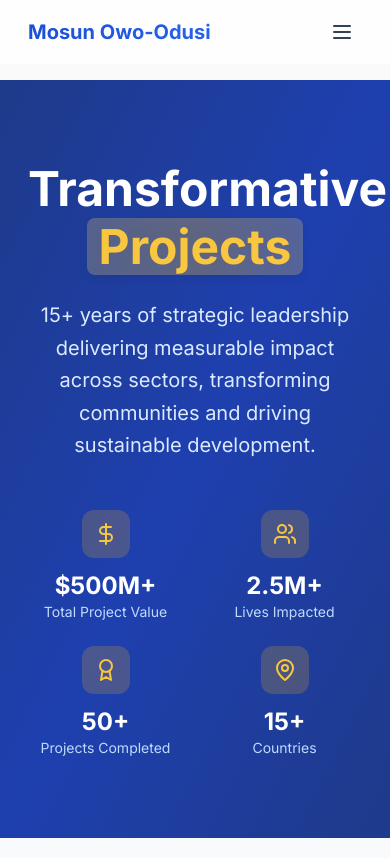
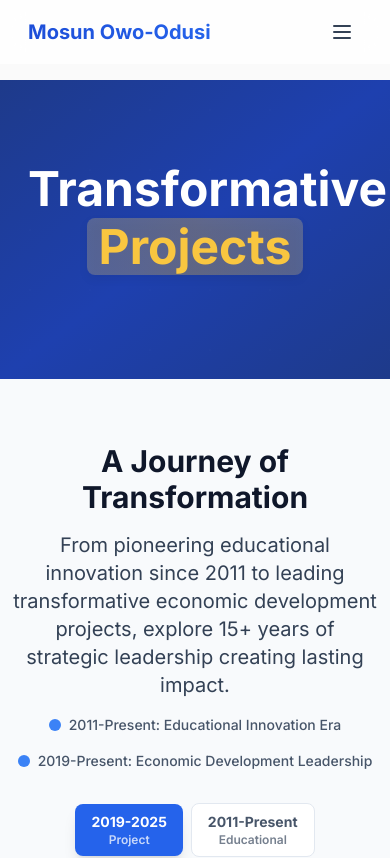
Before and after one commit to Paulkelvin/Mosun-Owo-Odusi, a Next.js app: page /projects in a window 390 px wide. Shown: the top 858 px of the page. Built offline with nearby package versions, Linux system fonts and the light colour scheme.

Commit message:
Simplify projects hero section and center timeline navigation
- Remove hero section description and stats, keep only 'Transformative Projects' title
- Center project years horizontally in mobile navigation for better layout
- Clean minimal hero section design

```diff
--- a/app/projects/page.tsx
+++ b/app/projects/page.tsx
@@ -320,34 +320,6 @@ export default function Projects() {
               <h1 className="text-5xl lg:text-6xl font-bold text-white mb-6">
                 Transformative <HighlightText highlightColor="gold"><span className="text-gold-300">Projects</span></HighlightText>
               </h1>
-              <p className="text-xl lg:text-2xl text-primary-100 mb-8 max-w-3xl mx-auto leading-relaxed">
-                15+ years of strategic leadership delivering measurable impact across sectors,
-                transforming communities and driving sustainable development.
-              </p>
-
-              {/* Hero Stats */}
-              <div className="grid grid-cols-2 lg:grid-cols-4 gap-6 lg:gap-8 mt-12">
-                {[
-                  { icon: DollarSign, label: "Total Project Value", value: "$500M+" },
-                  { icon: Users, label: "Lives Impacted", value: "2.5M+" },
-                  { icon: Award, label: "Projects Completed", value: "50+" },
-                  { icon: MapPin, label: "Countries", value: "15+" }
-                ].map((stat, index) => (
-                  <motion.div
-                    key={stat.label}
-                    initial={{ opacity: 0, y: 20 }}
-                    animate={{ opacity: 1, y: 0 }}
-                    transition={{ duration: 0.6, delay: 0.2 + index * 0.1 }}
-                    className="text-center"
-                  >
-                    <div className="inline-flex items-center justify-center w-12 h-12 bg-gold-400/20 rounded-xl mb-3">
-                      <stat.icon className="w-6 h-6 text-gold-300" />
-                    </div>
-                    <div className="text-2xl lg:text-3xl font-bold text-white">{stat.value}</div>
-                    <div className="text-sm text-primary-200">{stat.label}</div>
-                  </motion.div>
-                ))}
-              </div>
             </motion.div>
           </div>
         </div>
@@ -410,7 +382,7 @@ export default function Projects() {
             {/* Mobile Navigation - Horizontal */}
             <div className="lg:hidden flex flex-col items-center gap-4 mb-8">
               {/* Year Navigation - Horizontal on Mobile */}
-              <div className="flex items-center gap-2 overflow-x-auto pb-2 w-full">
+              <div className="flex items-center justify-center gap-2 overflow-x-auto pb-2 w-full">
                 {projects.map((project) => (
                   <button
                     key={project.id}
```
